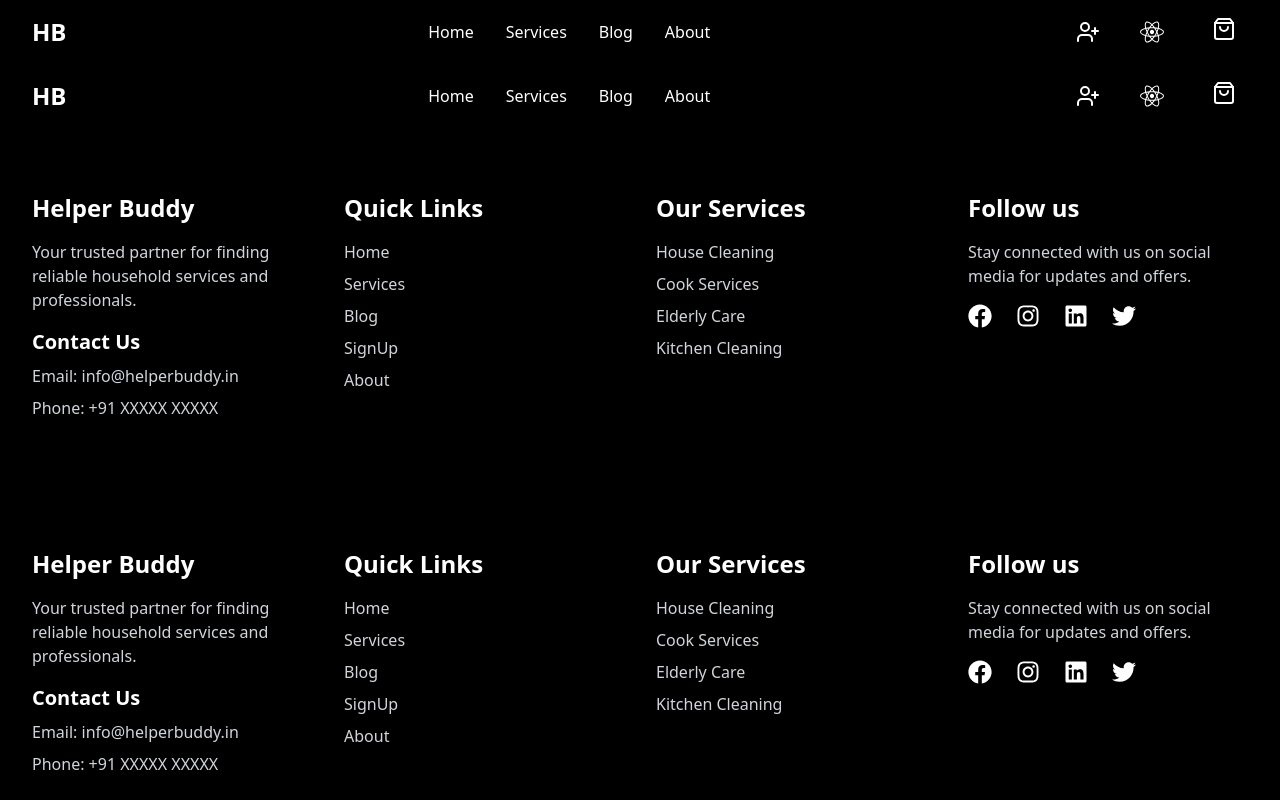
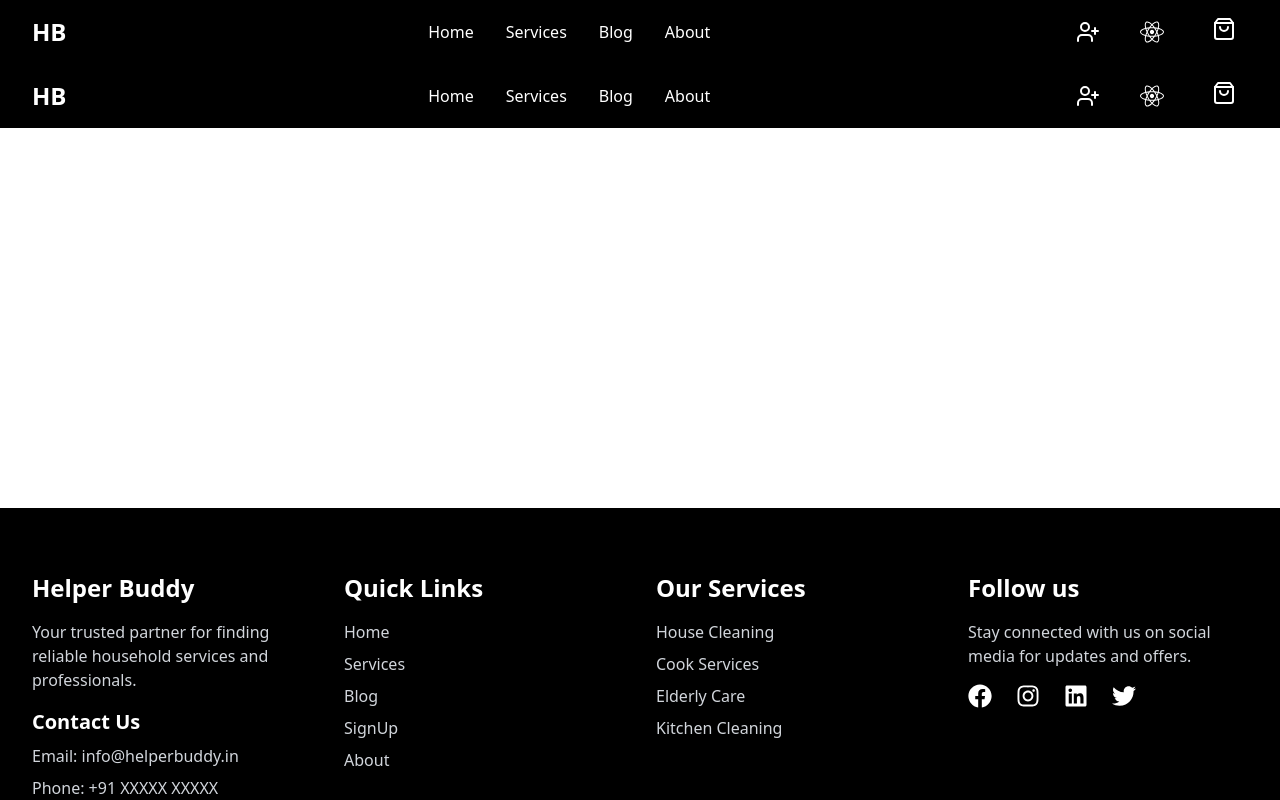
Before and after one commit to vivek98ji/nishit_parmar, a Next.js app: page /components/Layout in a window 1280 px wide. Shown: the top 800 px of the page. Built offline with nearby package versions, Linux system fonts and the light colour scheme.

Commit message:
fix footer

```diff
--- a/src/pages/components/Layout.tsx
+++ b/src/pages/components/Layout.tsx
@@ -19,11 +19,13 @@
     }
 
     return (
-        <>
+        <div className="min-h-screen flex flex-col">
             <Header />
-            <main className="pt-0 pb-0 mb-0">{children}</main>
+            <main className="flex-grow">
+                {children}
+            </main>
             <Footer />
-        </>
+        </div>
     );
 };
 
```
